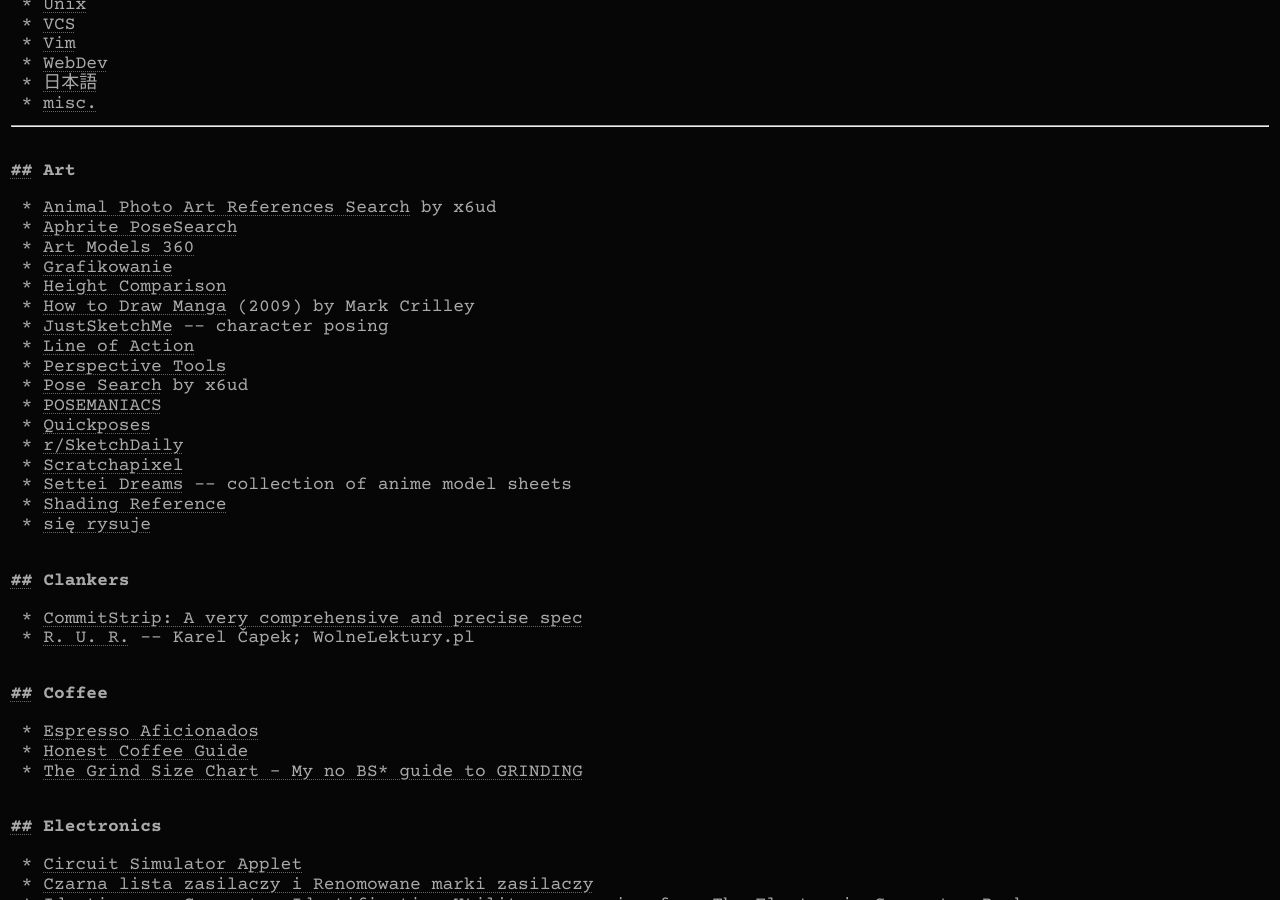
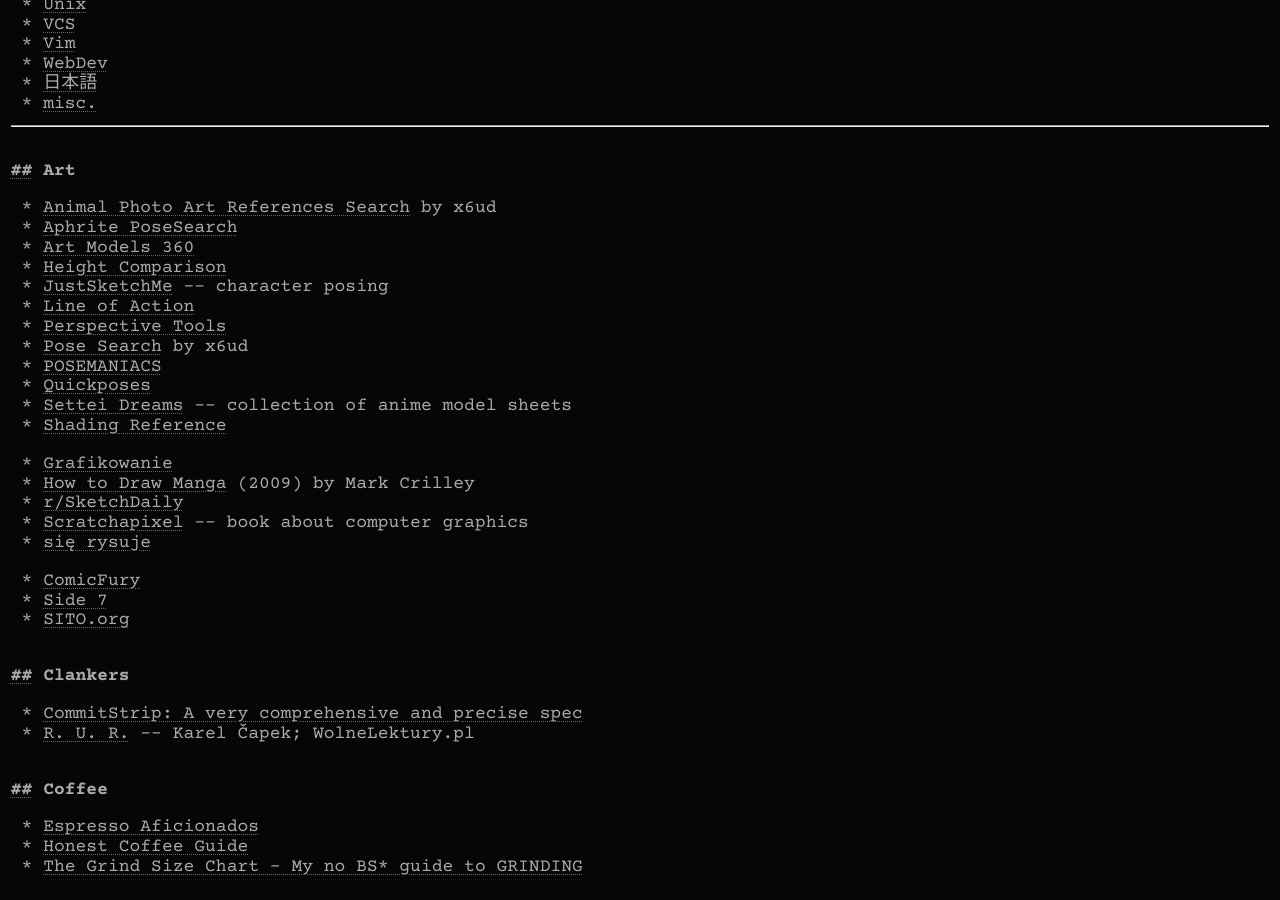
Before and after one commit to Jorenar/blog, a Jekyll site: the page built from _posts/2020-03-26-blogroll.md, in a window 1280 px wide and 900 px high, scrolled down 487 px. Built offline with Jekyll 4.4.1, drawn with Linux system fonts in a browser that asks for light colours; some of the changed text lies outside the part shown.

```diff
--- a/_posts/2020-03-26-blogroll.md
+++ b/_posts/2020-03-26-blogroll.md
@@ -17,20 +17,29 @@ pin: 1
 * [Animal Photo Art References Search](https://x6ud.github.io) by x6ud
 * [Aphrite PoseSearch](https://pose.aphrite.com/)
 * [Art Models 360](https://artmodels360.com)
-* [Grafikowanie](https://www.youtube.com/@grafikowanie3431)
 * [Height Comparison](https://www.heightcomparison.com)
-* [How to Draw Manga](https://www.youtube.com/watch?v=DFLgr6gyOOc) (2009) by Mark Crilley
 * [JustSketchMe](https://app.justsketch.me) -- character posing
 * [Line of Action](https://line-of-action.com)
 * [Perspective Tools](https://perspectivetools.com)
 * [Pose Search](https://x6ud.github.io/pose-search) by x6ud
 * [POSEMANIACS](https://www.posemaniacs.com)
 * [Quickposes](https://quickposes.com)
-* [r/SketchDaily](https://www.reddit.com/r/SketchDaily)
-* [Scratchapixel](https://www.scratchapixel.com)
 * [Settei Dreams](https://setteidreams.net) -- collection of anime model sheets
 * [Shading Reference](https://shadingreference.com)
+
+<!---->
+
+* [Grafikowanie](https://www.youtube.com/@grafikowanie3431)
+* [How to Draw Manga](https://www.youtube.com/watch?v=DFLgr6gyOOc) (2009) by Mark Crilley
+* [r/SketchDaily](https://www.reddit.com/r/SketchDaily)
+* [Scratchapixel](https://www.scratchapixel.com) -- book about computer graphics
 * [się rysuje](https://sierysuje.pl)
+
+<!---->
+
+* [ComicFury](https://comicfury.com)
+* [Side 7](https://www.side7.com)
+* [SITO.org](https://www.sito.org)
 
 ## Clankers
 
```
Also changed, not shown: other parts of _posts/2020-03-26-blogroll.md (+5 -1 lines).
